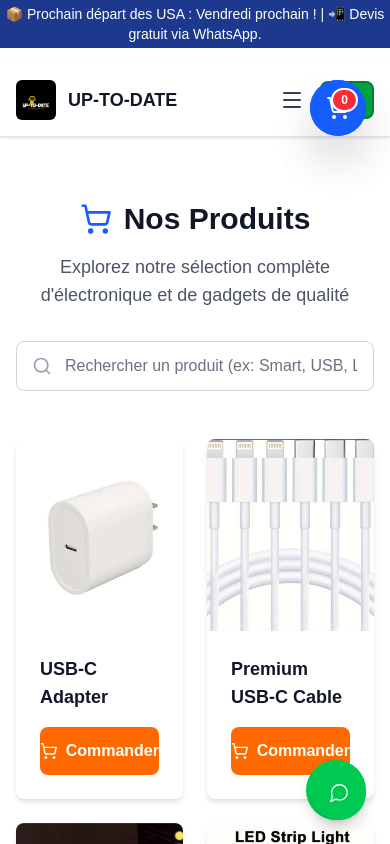
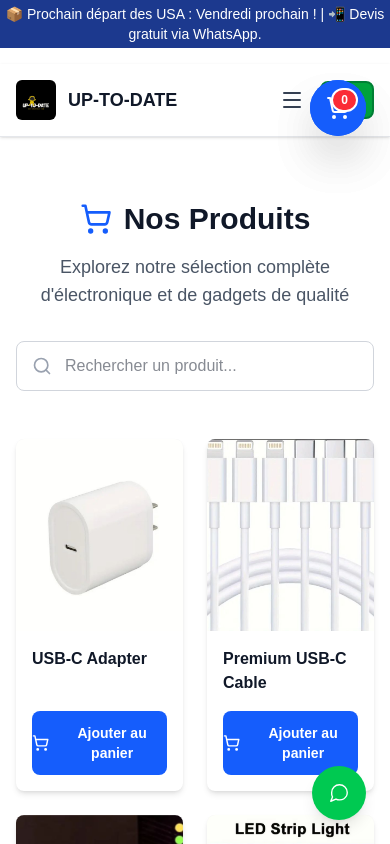
Before and after one commit to Fiedly71/up-to-date-store, a Next.js app: page /produits in a window 390 px wide. Shown: the top 844 px of the page. Built offline with nearby package versions, Linux system fonts and the light colour scheme.

Commit message:
Correction finale des boutons produits

```diff
--- a/app/produits/page.tsx
+++ b/app/produits/page.tsx
@@ -5,19 +5,18 @@ import Image from "next/image";
 import { ShoppingCart, MessageCircle, Search } from "lucide-react";
 import Navbar from "@/app/components/Navbar";
 import { products } from "@/app/data/products";
+import { useCart } from '../context/CartContext'; // Import correct
 
 export default function Produits() {
   const [searchQuery, setSearchQuery] = useState("");
+
+  // 1. ON PLACE LE HOOK ICI (à l'intérieur de la fonction)
+  const { addToCart } = useCart();
 
   const filteredProducts = products.filter((product) =>
     product.name.toLowerCase().includes(searchQuery.toLowerCase())
   );
 
-  const handleBuyProduct = (productName: string) => {
-    const message = `Bonjour Up-to-date Store, je suis intéressé par le ${productName}. Est-il disponible ?`;
-    const encodedMessage = encodeURIComponent(message);
-    window.open(`https://wa.me/50932836938?text=${encodedMessage}`, "_blank");
-  };
   return (
     <div className="min-h-screen bg-white">
       <style>{`
@@ -28,7 +27,6 @@ export default function Produits() {
 
       <Navbar />
 
-      {/* Featured Products Section */}
       <section className="py-16 sm:py-24 bg-white">
         <div className="max-w-7xl mx-auto px-4 sm:px-6 lg:px-8">
           <div className="text-center mb-12">
@@ -48,10 +46,10 @@ export default function Produits() {
                 <Search className="absolute left-4 top-1/2 transform -translate-y-1/2 text-gray-400" size={20} />
                 <input
                   type="text"
-                  placeholder="Rechercher un produit (ex: Smart, USB, LED)..."
+                  placeholder="Rechercher un produit..."
                   value={searchQuery}
                   onChange={(e) => setSearchQuery(e.target.value)}
-                  className="w-full pl-12 pr-4 py-3 border border-gray-300 rounded-lg focus:outline-none focus:ring-2 focus:ring-blue-600 focus:border-transparent transition-all text-gray-900 placeholder-gray-500"
+                  className="w-full pl-12 pr-4 py-3 border border-gray-300 rounded-lg focus:outline-none focus:ring-2 focus:ring-blue-600 text-gray-900"
                 />
               </div>
             </div>
@@ -66,22 +64,27 @@ export default function Produits() {
                 >
                   <div className="relative h-48 sm:h-56 bg-gray-100 overflow-hidden">
                     <Image
-                      src={product.image}
+                      src={product.image || "/UPTODATE%20logo.jpg"}
                       alt={product.name}
                       fill
                       className="object-cover hover:scale-110 transition-transform duration-300"
                     />
                   </div>
-                  <div className="p-6 flex flex-col flex-grow">
-                    <h3 className="text-lg font-bold text-gray-900 mb-4">
+                  <div className="p-4 sm:p-6 flex flex-col flex-grow">
+                    <h3 className="text-base sm:text-lg font-bold text-gray-900 mb-4 line-clamp-2">
                       {product.name}
                     </h3>
+
+                    {/* 2. LE BOUTON EST DÉSORMAIS BIEN DANS LA BOUCLE .MAP */}
                     <button
-                      onClick={() => handleBuyProduct(product.name)}
-                      className="mt-auto bg-orange-500 hover:bg-orange-600 text-white py-3 rounded-lg font-semibold transition-colors flex items-center justify-center gap-2 active:scale-95"
+                      onClick={() => {
+                        addToCart(product);
+                        alert(`${product.name} ajouté au panier !`);
+                      }}
+                      className="mt-auto bg-blue-600 hover:bg-blue-700 text-white py-3 rounded-lg font-semibold transition-colors flex items-center justify-center gap-2 active:scale-95 text-sm"
                     >
                       <ShoppingCart size={18} />
-                      Commander
+                      Ajouter au panier
                     </button>
                   </div>
                 </div>
@@ -91,30 +94,16 @@ export default function Produits() {
             <div className="text-center py-12">
               <ShoppingCart className="mx-auto text-gray-400 mb-4" size={48} />
               <h3 className="text-2xl font-bold text-gray-900 mb-2">Aucun produit trouvé</h3>
-              <p className="text-gray-600 mb-6">
-                Nous n'avons pas trouvé de produits correspondant à "{searchQuery}". Essayez une autre recherche.
-              </p>
               <button
                 onClick={() => setSearchQuery("")}
-                className="inline-block bg-blue-600 hover:bg-blue-700 text-white px-6 py-2 rounded-lg font-semibold transition-colors"
+                className="bg-blue-600 text-white px-6 py-2 rounded-lg font-semibold"
               >
-                Réinitialiser la recherche
+                Réinitialiser
               </button>
             </div>
           )}
         </div>
       </section>
-
-      {/* Floating WhatsApp Button */}
-      <a
-        href="https://wa.me/50932836938"
-        target="_blank"
-        rel="noopener noreferrer"
-        className="fixed bottom-6 right-6 z-40 bg-green-500 hover:bg-green-600 text-white p-4 rounded-full shadow-lg transition-all duration-300 transform hover:scale-110 flex items-center justify-center"
-        title="Contact us on WhatsApp"
-      >
-        <MessageCircle size={28} />
-      </a>
     </div>
   );
 }
```
